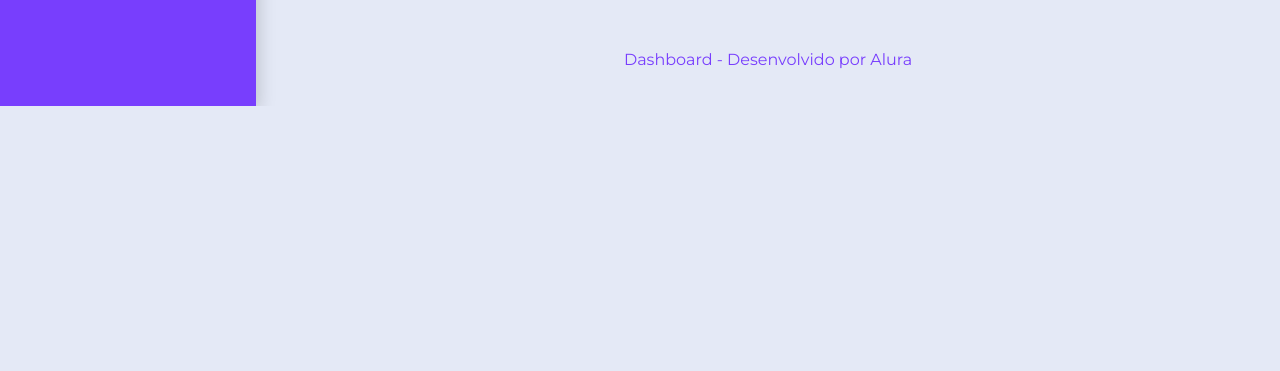
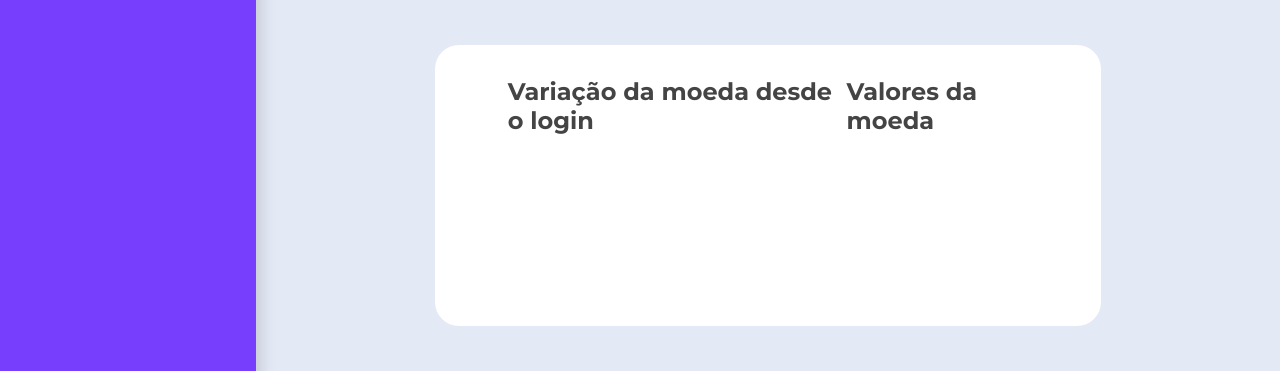
Before and after one commit to Ana-Dare/cotacao-dolar, a plain HTML site: page index.html in a window 1280 px wide. Shown: the part 781-1152 px from the top of the page. Before the commit the page ends 887 px from the top, so only its background shows below. Drawn offline with nearby package versions, Linux system fonts and the light colour scheme; no server answers.

Commit message:
criando nova cotação de ars

```diff
--- a/index.html
+++ b/index.html
@@ -62,6 +62,22 @@
       </div>
     </article>
 
+    <article class="dadosArs">
+      <div class="grafico">
+        <div class="grafico__titulo">
+          <span class="grafico__ilustracao-ars"></span>
+          <h2>Variação da moeda desde o login</h2>
+        </div>
+          <canvas id="graficoArs"></canvas>
+      </div>
+
+      <div class="investimentos">
+        <h2>Valores da moeda</h2>
+        <ul class="investimentos__lista" id="ars" data-lista>
+        </ul>
+      </div>
+    </article>
+
     <footer class="rodape">
       <p>Dashboard - Desenvolvido por Alura</p>
     </footer>
--- a/script/scripts.js
+++ b/script/scripts.js
@@ -1,4 +1,4 @@
-import imprimeCotacao from "./imprimeCotacao.js";
+import selecionaCotacao from "./imprimeCotacao.js";
 const graficoDolar = document.getElementById('graficoDolar');
 
 const graficoParaDolar = new Chart(graficoDolar, {
@@ -35,7 +35,7 @@ workerDolar.postMessage('usd');
 workerDolar.addEventListener("message", event => {
     let tempo = geraHorario();
     let valor = event.data.ask;
-    imprimeCotacao("dolar", valor);
+    selecionaCotacao("dolar", valor);
     adicionarDados(graficoParaDolar, tempo, valor);
 })
 
@@ -59,6 +59,30 @@ workerIene.addEventListener("message", event =>{
     let tempo = geraHorario();
     let valor = event.data.ask;
     adicionarDados(graficoParaIene, tempo, valor);
-    imprimeCotacao("iene", valor)
+    selecionaCotacao("iene", valor )
 
 })
+
+const graficoArs = document.getElementById('graficoIene');
+const graficoParaArs = new Chart(graficoArs, {
+    type: 'line',
+    data: {
+        labels: [],
+        datasets: [{
+            label: 'Iene',
+            data: [],
+            borderWidth: 1
+        }]
+    }
+})
+
+let workerArs = new Worker ('./script/workers/workerArs.js');
+workerIene.postMessage('ars');
+
+workerIene.addEventListener("message", event =>{
+    let tempo = geraHorario();
+    let valor = event.data.ask;
+    adicionarDados(graficoParaArs, tempo, valor);
+    selecionaCotacao("ars", valor )
+
+})
--- a/styles/grafico.css
+++ b/styles/grafico.css
@@ -1,5 +1,6 @@
 .dadosDolar,
-.dadosIene {
+.dadosIene,
+.dadosArs {
     margin: 3em auto;
     padding: 2em;
     display: flex;
@@ -33,6 +34,10 @@
     background-image: url('../imagens/iene.png');
 }
 
+.grafico__ilustracao-ars {
+    background-image: url('../imagens/ars.png');
+}
+
 .grafico__titulo h2 {
     color: var(--cinza);
     font-weight: 700;
```
Also changed, not shown: imagens/ars.png (added), script/workers/workerArs.js (added).
